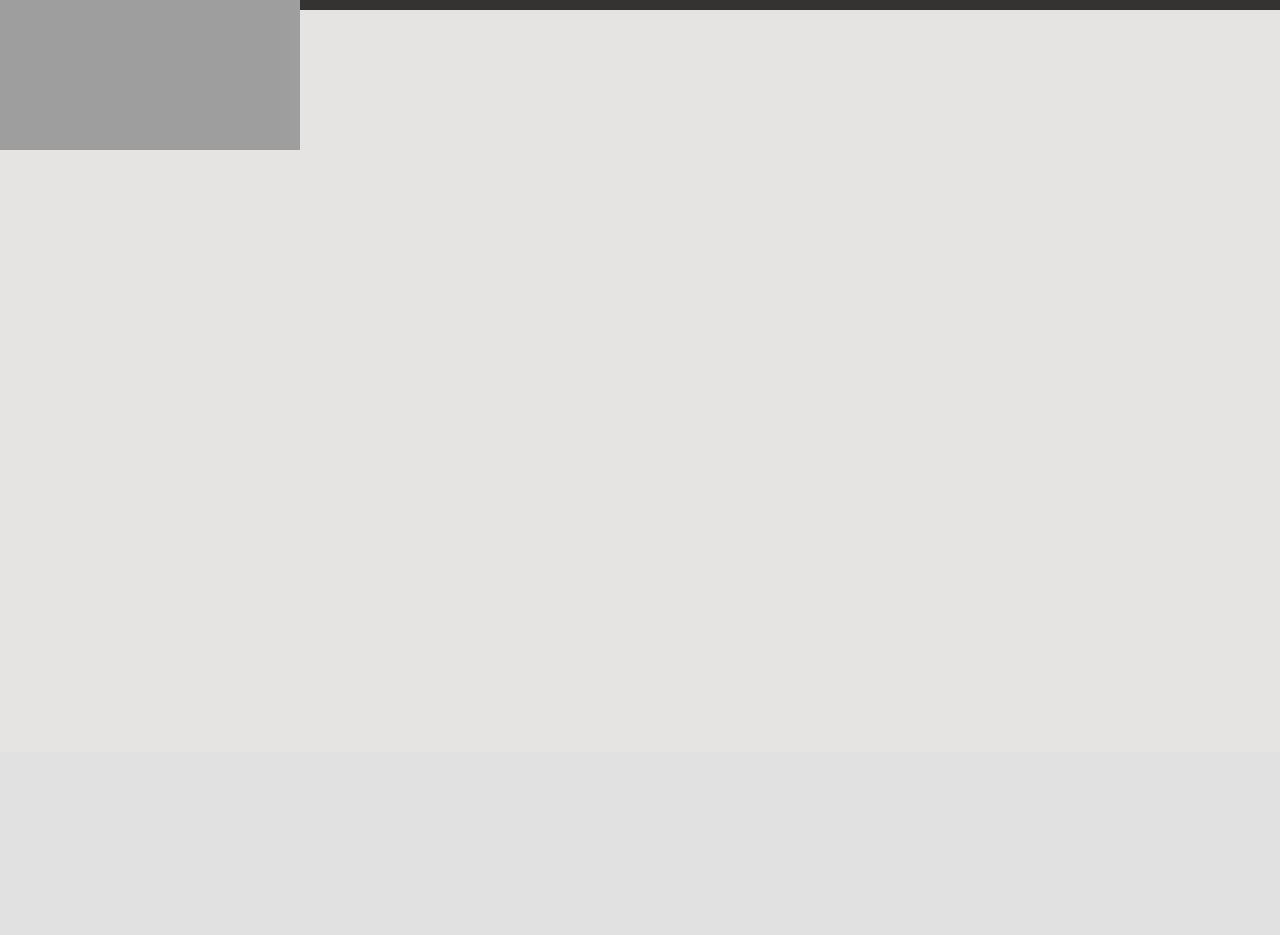
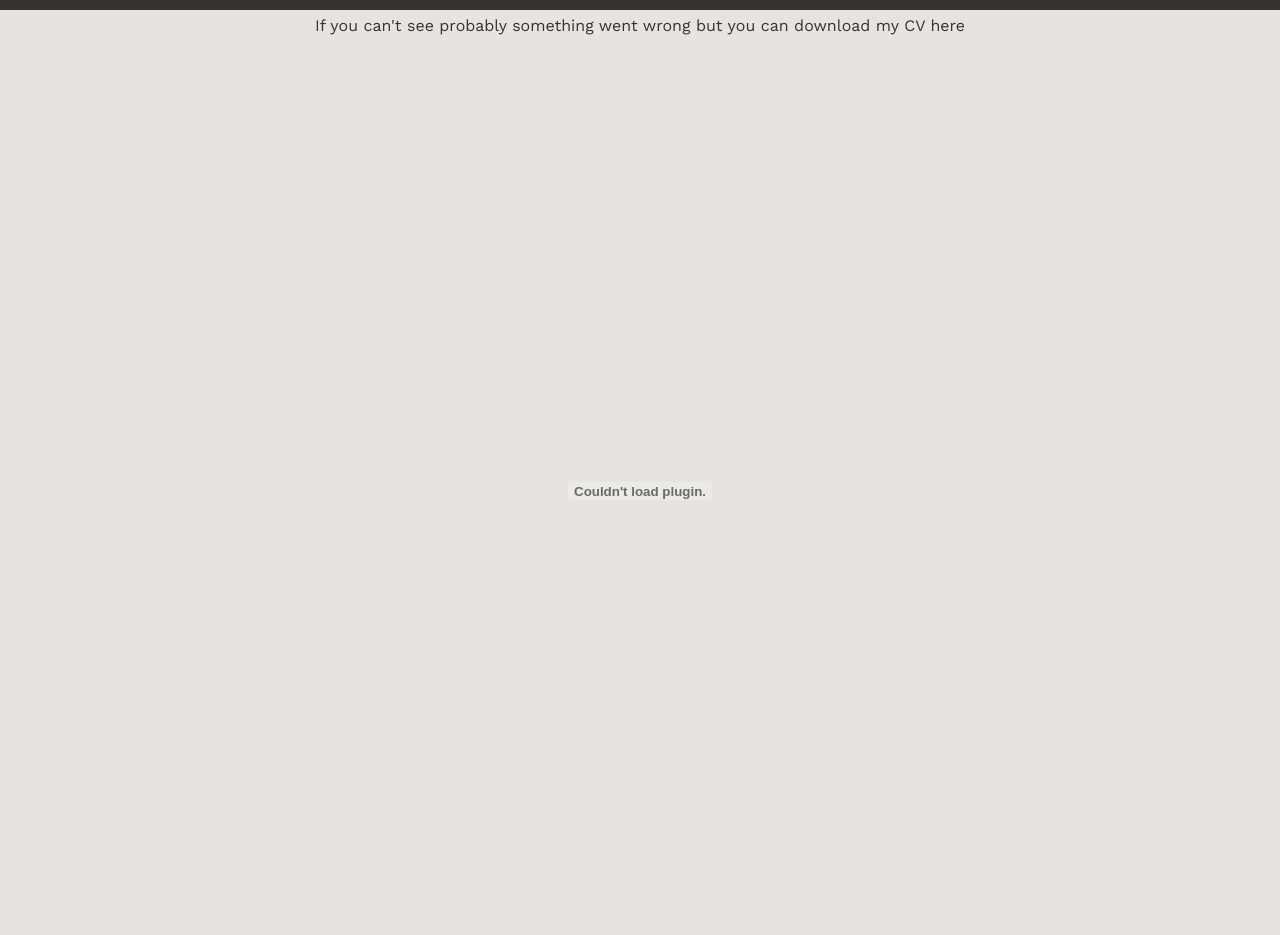
Before and after one commit to bartoszkobylinski/my_website, a Flask app: page /cv in a window 1280 px wide. Shown: the part 48-983 px from the top of the page. Before the commit the page ends 198 px from the top, so only its background shows below. Run offline with Flask 2, Linux system fonts and the light colour scheme; some libraries are stand-ins or nearby versions; grey boxes are pictures that could not be loaded.

Commit message:
Adding a downloadable link to page

```diff
--- a/app/static/css/mobile_first.css
+++ b/app/static/css/mobile_first.css
@@ -51,9 +51,21 @@ a:hover{
     right: 0;
 }
 /* cv */
-
+.cv-content{
+    width: 100%;
+    padding-top: 1rem;
+    text-align: center;
+}
+.cv-content a{
+    color: #333;
+}
 .cv-container{
     width: 100%;
+    padding-top: 1rem;
+}
+.cv-container embed{
+    width: 100%;
+    height: 55rem;
 }
 
 /* about me */
--- a/app/templates/cv.html
+++ b/app/templates/cv.html
@@ -1,17 +1,11 @@
 {% extends "layout.html" %}
 {% block content %}
-
-<div class="cv-container">
-
-    <iframe src="https://drive.google.com/open?id=1t3yc81-nhstlrmhkwkYAPKrn7Ek_qApF&embedded=true" frameborder="0"></iframe>
-    <!--
+<div class="cv-content">
+    <a href="{{ url_for('static', filename='cv/bartosz_kobylinski_cv.pdf') }}" download="bartosz_kobylinski_cv">If you can't see probably something went wrong but you can download my CV here</a>
+    <div class="cv-container">
     <embed src="{{url_for('static', filename ='cv/bartosz_kobylinski_cv.pdf')}}" type="application/pdf" style="width: 100%; height: 55rem;">
-
-                <iframe title="Bartosz_Kobylinski_CV" src="&embedded=true" style="width: 95%; height: 55rem;" frameborder="0"></iframe>
+    </div>
+</div>
 
 
-    <a href="{{ url_for ('static', filename='cv/bartosz_kobylinski_cv.pdf')}}">Moje CV</a>
-    -->
-</div>
-
 {% endblock %}
```
